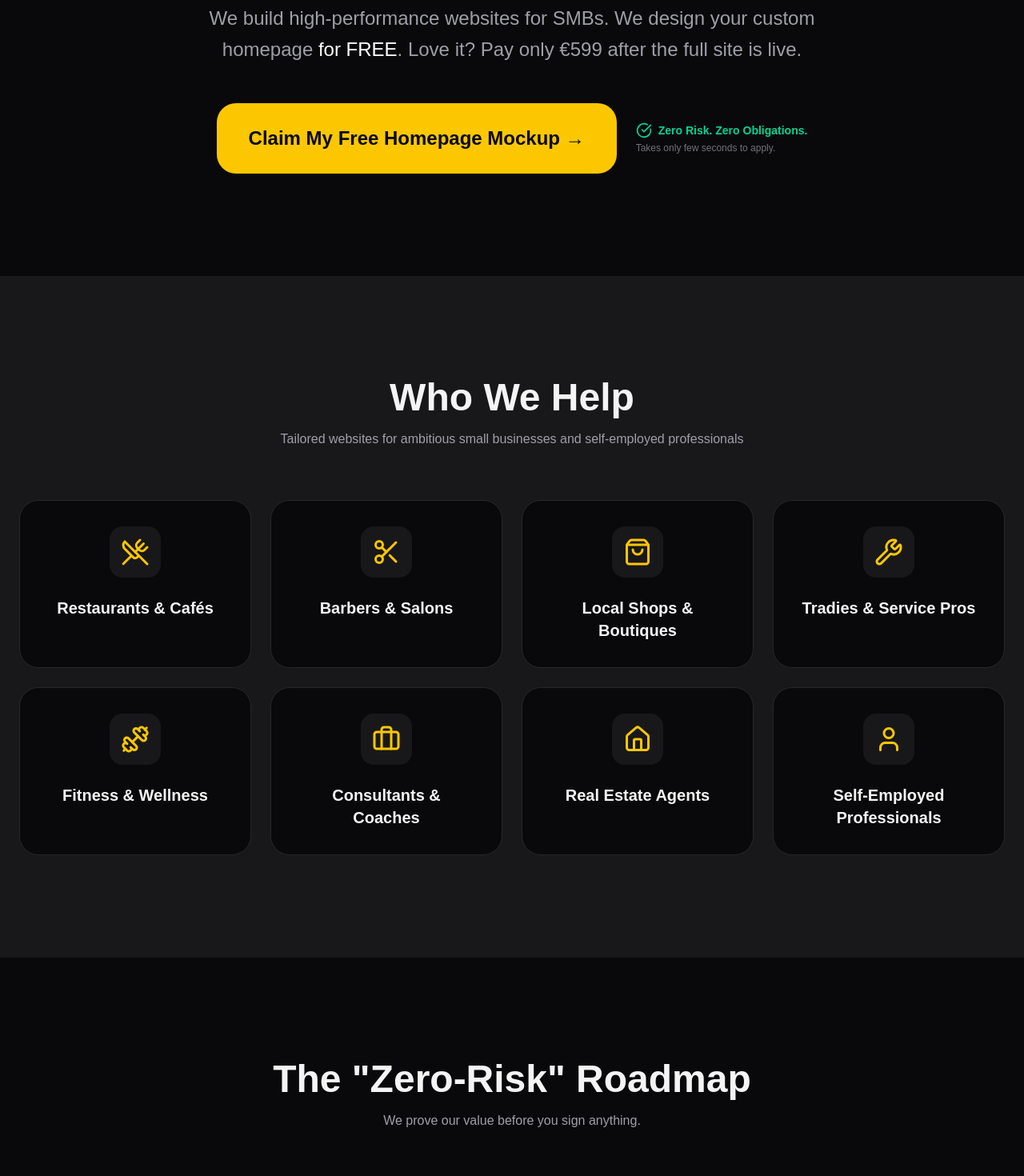
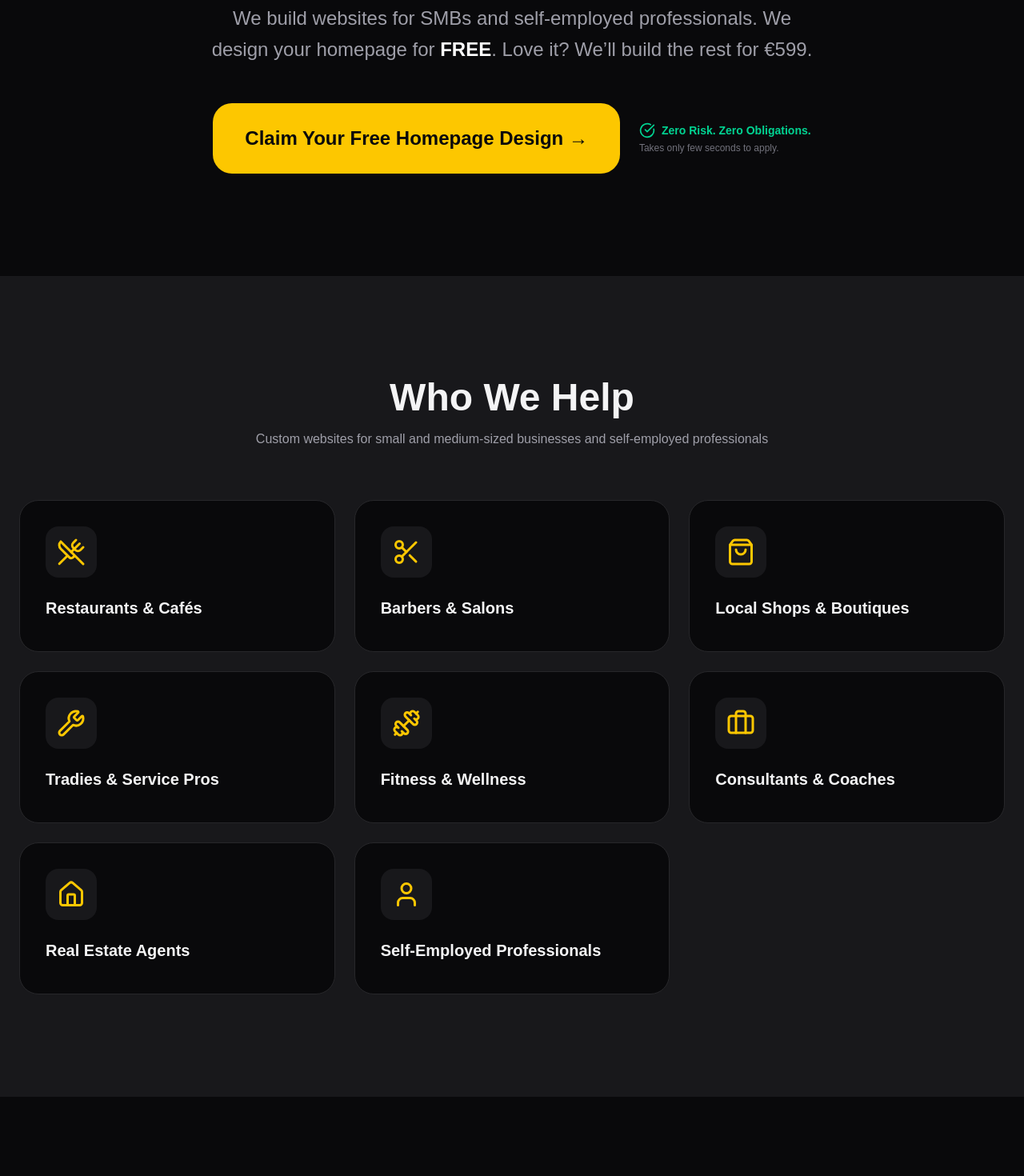
Before and after one commit to yurodesign/company_site, a Next.js app: page / in a window 1280 px wide. Shown: the part 460-1930 px from the top of the page at 80% size. Built offline with nearby package versions, Linux system fonts and the light colour scheme.

Commit message:
UI improvements

```diff
--- a/app/about/page.js
+++ /dev/null
@@ -1,133 +0,0 @@
-"use client";
-
-import React, { useState, useEffect } from "react";
-import Link from "next/link";
-import {
-  Zap,
-  Palette,
-  KeyRound,
-  CheckCircle,
-  Home,
-  User,
-  Briefcase,
-  ShoppingBag,
-  Scissors,
-  UtensilsCrossed,
-  Wrench,
-  Dumbbell,
-  Phone,
-  ChevronRight,
-  Menu,
-  X,
-} from "lucide-react";
-
-export default function NeluweHome() {
-  const [slotsLeft, setSlotsLeft] = useState(27);
-  const [isSubmitting, setIsSubmitting] = useState(false);
-  const [isMobileMenuOpen, setIsMobileMenuOpen] = useState(false);
-
-  useEffect(() => {
-    const interval = setInterval(() => {
-      setSlotsLeft((prev) => (prev > 6 ? prev - 1 : prev));
-    }, 11000);
-    return () => clearInterval(interval);
-  }, []);
-
-  const handleSubmit = async (e) => {
-    e.preventDefault();
-    setIsSubmitting(true);
-    await new Promise((resolve) => setTimeout(resolve, 1600));
-    alert(
-      "✅ Thank you! Your Free Homepage Mockup request has been received.\n\nWe'll deliver it within 48 hours.",
-    );
-    setIsSubmitting(false);
-    e.target.reset();
-    setIsMobileMenuOpen(false);
-  };
-
-  return (
-    <div className="bg-zinc-950 text-zinc-100 min-h-screen">
-      {/* Scarcity Bar */}
-      <div className="bg-yellow-400 text-zinc-950 py-3 text-center font-bold text-sm tracking-widest relative overflow-hidden">
-        <div className="absolute inset-0 from-transparent via-white/30 to-transparent animate-shimmer" />
-        🔥 ONLY {slotsLeft} FOUNDER SLOTS REMAINING AT €599 — 25% OFF
-      </div>
-
-      {/* Navbar */}
-      <nav className="sticky top-0 z-50 bg-zinc-950/95 backdrop-blur-lg border-b border-zinc-800">
-        {/* ... (Navbar remains the same) ... */}
-      </nav>
-
-      {/* HERO - unchanged */}
-
-      {/* PRICING SECTION - UPDATED */}
-      <section id="pricing" className="py-20 md:py-24 bg-zinc-900">
-        <div className="max-w-7xl mx-auto px-5 md:px-6 text-center">
-          <h2 className="text-4xl md:text-5xl font-bold mb-4">
-            Founder’s Special Launch Offer
-          </h2>
-          <p className="text-yellow-400 text-xl md:text-2xl mb-12">
-            First 50 clients only • <span className="line-through opacity-70">€799</span>
-          </p>
-
-          <div className="max-w-lg mx-auto bg-zinc-900 border-2 border-yellow-400 rounded-3xl p-8 md:p-12 relative overflow-hidden">
-            {/* Percentage Badge */}
-            <div className="absolute -top-4 -right-4 bg-red-500 text-white text-sm font-bold px-6 py-1.5 rounded-full rotate-12 shadow-lg">
-              25% OFF
-            </div>
-
-            <div className="text-6xl md:text-7xl font-bold text-white">
-              €599 <span className="text-2xl text-zinc-600 line-through font-medium">€799</span>
-            </div>
-            <p className="text-zinc-400 mt-1">one-time payment • Full 5-page website</p>
-
-            <ul className="mt-10 md:mt-12 space-y-4 text-left text-zinc-300 text-sm md:text-base">
-              {[
-                "Free homepage mockup",
-                "Complete 5-page site",
-                "1 year free domain",
-                "Free hosting",
-                "Mobile responsive design",
-                "Contact form",
-                "SEO optimized",
-                "No monthly maintenance fee",
-                "Full code ownership",
-                "Pay only after launch",
-              ].map((item) => (
-                <li key={item} className="flex items-center gap-3">
-                  <CheckCircle className="text-yellow-400 flex-shrink-0" />{" "}
-                  {item}
-                </li>
-              ))}
-            </ul>
-
-            <div className="mt-6 text-xs text-zinc-500 text-left">
-              <strong>Maintenance:</strong> No monthly fees. Need an update, new page, or changes?
-              We’ll do it on a simple pay-as-you-go basis.
-            </div>
-
-            <Link
-              href="#contact"
-              className="mt-12 md:mt-14 block w-full py-6 bg-yellow-400 text-zinc-950 font-semibold text-xl md:text-2xl rounded-3xl hover:bg-yellow-300 transition-all"
-            >
-              Secure My €599 Slot
-            </Link>
-          </div>
-        </div>
-      </section>
-
-      {/* FOOTER - Updated */}
-      <footer className="bg-zinc-900 py-16 px-5 text-center border-t border-zinc-800">
-        <div className="flex justify-center items-center gap-3 mb-8">
-          <span className="text-4xl font-bold">Yuro<span className="text-yellow-400">Design</span></span>
-        </div>
-        <p className="text-zinc-500">
-          © 2026 YuroDesign • Professional Websites for Europe &amp; USA
-        </p>
-        <p className="text-xs text-zinc-600 mt-3">
-          One-time payment • Full ownership • No monthly fees • Pay-as-you-go maintenance
-        </p>
-      </footer>
-    </div>
-  );
-}
--- a/app/page.js
+++ b/app/page.js
@@ -1,6 +1,6 @@
 "use client";
 
-import React, { useState, useEffect } from "react";
+import React, { useState } from "react";
 import Link from "next/link";
 import {
   Zap,
@@ -16,9 +16,9 @@ import {
   Wrench,
   Dumbbell,
   Phone,
-  ChevronRight,
   Menu,
   X,
+  Mail,
 } from "lucide-react";
 
 export default function NeluweHome() {
@@ -31,7 +31,7 @@ export default function NeluweHome() {
     setIsSubmitting(true);
     await new Promise((resolve) => setTimeout(resolve, 1600));
     alert(
-      "✅ Thank you! Your Free Homepage Mockup request has been received.\n\nWe'll deliver it within 48 hours.",
+      "✅ Thank you! Your Free Homepage Mockup request has been received.\n\nWe’ll deliver it within 48 hours.",
     );
     setIsSubmitting(false);
     e.target.reset();
@@ -90,7 +90,7 @@ export default function NeluweHome() {
             href="#contact"
             className="hidden md:block px-8 py-4 bg-yellow-400 hover:bg-yellow-300 text-zinc-950 font-semibold rounded-full transition-all"
           >
-            Claim Free Mockup
+            Claim Free Design
           </Link>
 
           {/* Mobile Menu Button */}
@@ -159,9 +159,10 @@ export default function NeluweHome() {
           </h1>
 
           <p className="text-lg md:text-xl lg:text-2xl text-zinc-400 max-w-3xl mx-auto mb-12 leading-relaxed">
-            We build high-performance websites for SMBs. We design your custom
-            homepage <span className="text-white">for FREE</span>. Love it? Pay
-            only €599 after the full site is live.
+            We build websites for SMBs and self-employed professionals. We
+            design your homepage for
+            <span className="text-white font-semibold"> FREE</span>. Love it?
+            We’ll build the rest for €599.
           </p>
 
           <div className="flex flex-col md:flex-row items-center justify-center gap-6">
@@ -169,7 +170,7 @@ export default function NeluweHome() {
               href="#contact"
               className="px-10 py-6 md:py-7 bg-yellow-400 hover:bg-yellow-300 text-zinc-950 font-semibold text-xl md:text-2xl rounded-3xl transition-all hover:scale-105 w-full md:w-auto"
             >
-              Claim My Free Homepage Mockup →
+              Claim Your Free Homepage Design →
             </Link>
 
             <div className="text-left mt-4 md:mt-0">
@@ -191,31 +192,62 @@ export default function NeluweHome() {
             Who We Help
           </h2>
           <p className="text-center text-zinc-400 mb-16 max-w-2xl mx-auto">
-            Tailored websites for ambitious small businesses and self-employed
-            professionals
+            Custom websites for small and medium-sized businesses and
+            self-employed professionals
           </p>
 
-          <div className="grid grid-cols-2 md:grid-cols-4 gap-2 md:gap-6">
+          <div className="grid md:grid-cols-2 lg:grid-cols-3 gap-6">
             {[
-              { title: "Restaurants & Cafés", icon: UtensilsCrossed },
-              { title: "Barbers & Salons", icon: Scissors },
-              { title: "Local Shops & Boutiques", icon: ShoppingBag },
-              { title: "Tradies & Service Pros", icon: Wrench },
-              { title: "Fitness & Wellness", icon: Dumbbell },
-              { title: "Consultants & Coaches", icon: Briefcase },
-              { title: "Real Estate Agents", icon: Home },
-              { title: "Self-Employed Professionals", icon: User },
+              {
+                title: "Restaurants & Cafés",
+                icon: UtensilsCrossed,
+                desc: "Menus, bookings & delivery",
+              },
+              {
+                title: "Barbers & Salons",
+                icon: Scissors,
+                desc: "Online booking & portfolios",
+              },
+              {
+                title: "Local Shops & Boutiques",
+                icon: ShoppingBag,
+                desc: "Showcase products & sell online",
+              },
+              {
+                title: "Tradies & Service Pros",
+                icon: Wrench,
+                desc: "Get more local leads",
+              },
+              {
+                title: "Fitness & Wellness",
+                icon: Dumbbell,
+                desc: "Class schedules & memberships",
+              },
+              {
+                title: "Consultants & Coaches",
+                icon: Briefcase,
+                desc: "Build credibility & book clients",
+              },
+              {
+                title: "Real Estate Agents",
+                icon: Home,
+                desc: "Property listings & contact forms",
+              },
+              {
+                title: "Self-Employed Professionals",
+                icon: User,
+                desc: "Professional portfolio sites",
+              },
             ].map((item, i) => (
               <div
                 key={i}
-                className="bg-zinc-950 border border-zinc-800 hover:border-yellow-400 p-6 md:p-8 rounded-3xl text-center transition-all hover:scale-105 group"
+                className="bg-zinc-950 border border-zinc-800 hover:border-yellow-400 p-8 rounded-3xl transition-all hover:-translate-y-2 group"
               >
-                <div className="w-14 h-14 md:w-16 md:h-16 mx-auto bg-zinc-900 rounded-2xl flex items-center justify-center mb-6 group-hover:scale-110 transition-transform">
-                  <item.icon className="w-8 h-8 md:w-9 md:h-9 text-yellow-400" />
+                <div className="w-16 h-16 bg-zinc-900 rounded-2xl flex items-center justify-center mb-6 group-hover:bg-yellow-400 transition-colors">
+                  <item.icon className="w-9 h-9 text-yellow-400 group-hover:text-zinc-950 transition-colors" />
                 </div>
-                <h4 className="font-semibold text-lg md:text-xl">
-                  {item.title}
-                </h4>
+                <h4 className="font-semibold text-xl mb-2">{item.title}</h4>
+                {/* <p className="text-zinc-500 text-sm">{item.desc}</p> */}
               </div>
             ))}
           </div>
@@ -229,7 +261,7 @@ export default function NeluweHome() {
             The "Zero-Risk" Roadmap
           </h2>
           <p className="text-center text-zinc-400 mb-16">
-            We prove our value before you sign anything.
+            See your website before spending a cent.
           </p>
 
           <div className="grid grid-cols-1 sm:grid-cols-2 md:grid-cols-5 gap-6">
@@ -254,7 +286,11 @@ export default function NeluweHome() {
                 title: "Build & Launch",
                 desc: "Full site live in 7 days",
               },
-              { step: "05", title: "Pay €599", desc: "Only after you love it" },
+              {
+                step: "05",
+                title: "Pay €599",
+                desc: "After you approve everything",
+              },
             ].map((item) => (
               <div
                 key={item.step}
@@ -339,22 +375,22 @@ export default function NeluweHome() {
               {
                 icon: Zap,
                 title: "Blazing Fast",
-                desc: "High performance architecture",
+                desc: "Optimized for speed and performance",
               },
               {
                 icon: Palette,
                 title: "Custom Design",
-                desc: "Unique & elegant for your brand",
+                desc: "Unique to your brand. Zero templates",
               },
               {
                 icon: KeyRound,
                 title: "You Own Everything",
-                desc: "Full source code + no subscriptions",
+                desc: "Full source code. No recurring fees",
               },
               {
                 icon: CheckCircle,
-                title: "Perfect SEO",
-                desc: "Lighthouse HIGH scores",
+                title: "SEO Optimized",
+                desc: "Built for top search rankings",
               },
             ].map((item) => (
               <div key={item.title} className="text-center group">
@@ -374,59 +410,75 @@ export default function NeluweHome() {
       </section>
 
       {/* PRICING */}
-      <section id="pricing" className="py-20 md:py-24 bg-zinc-900">
-        <div className="max-w-7xl mx-auto px-5 md:px-6 text-center">
-          <h2 className="text-4xl md:text-5xl font-bold mb-4">
+      <section id="pricing" className="py-20 bg-zinc-900">
+        <div className="max-w-7xl mx-auto px-5 text-center">
+          <h2 className="text-4xl md:text-5xl font-bold mb-4 tracking-tight text-white">
             Founder’s Special Launch Offer
           </h2>
-          <p className="text-yellow-400 text-xl md:text-2xl mb-12">
-            First 50 clients only • Regular price €799
+          <p className="text-yellow-400 text-xl md:text-2xl font-medium mb-12">
+            Limited to the first 50 clients • Save €200 Today
           </p>
 
-          <div className="relative max-w-lg mx-auto bg-zinc-900 border-2 border-yellow-400 rounded-3xl p-8 md:p-12">
-            {/* Percentage Badge */}
-            <div className="absolute -top-1.5 -right-6 bg-red-500 text-white text-sm font-bold px-6 py-1.5 rounded-full rotate-20 shadow-lg">
+          <div className="relative max-w-lg mx-auto bg-zinc-900 border-2 border-yellow-400 rounded-3xl p-8 md:p-12 shadow-2xl">
+            {/* Badge */}
+            <div className="absolute -top-4 -right-4 bg-red-600 text-white text-sm font-bold px-6 py-2 rounded-full rotate-12 shadow-xl border-2 border-zinc-900">
               25% OFF
             </div>
-            <div className="text-6xl md:text-7xl font-bold text-white">
-              €599{" "}
-              <span className="text-2xl text-zinc-600 line-through font-medium">
-                €799
+
+            <div className="flex items-baseline justify-center gap-3">
+              <span className="text-6xl md:text-7xl font-bold text-white">
+                €599
               </span>
+              <span className="text-2xl text-zinc-500 line-through">€799</span>
             </div>
-            <p className="text-zinc-400">
-              one-time payment • Full 5-page website
+
+            <p className="text-zinc-400 mt-2">
+              One-time payment • Full 4-page website
             </p>
 
-            <ul className="mt-10 md:mt-12 space-y-4 text-left text-zinc-300 text-sm md:text-base">
+            <ul className="mt-10 space-y-4 text-left text-zinc-300">
               {[
-                "Free homepage mockup",
-                "Complete 5-page site",
-                "1 year free domain ",
-                "Free hosting",
-                "Mobile responsive design",
-                "Contact form",
-                "SEO",
-                "No monthly maintenance fee",
-                "Full code ownership",
-                "Pay only after launch",
+                "Free homepage design (Pay only if you love it)",
+                "Up to 4 pages (Eg. Home, About, Services, Contact)",
+                "1 year free domain",
+                "Free website hosting",
+                "Fully Mobile-Responsive Design",
+                "Integrated Contact Forms",
+                "On-Page SEO Optimization",
+                "No monthly fees or hidden costs",
+                "You own 100% of the website code",
+                "Pay nothing until the site is ready",
               ].map((item) => (
-                <li key={item} className="flex items-center gap-3">
-                  <CheckCircle className="text-yellow-400" /> {item}
+                <li key={item} className="flex items-start gap-3">
+                  <CheckCircle
+                    className="text-yellow-400 shrink-0 mt-1"
+                    size={18}
+                  />
+                  <span className="text-sm md:text-base">{item}</span>
                 </li>
               ))}
             </ul>
-            <p className="mt-6 text-xs text-zinc-500 text-left">
-              <strong>Maintenance:</strong> No monthly fees. Need an update, new
-              page, or changes? We’ll do it on a simple pay-as-you-go basis.
-            </p>
+
+            <div className="mt-8 p-5 bg-zinc-800/40 rounded-2xl border border-zinc-800">
+              <p className="text-xs text-zinc-400 text-left leading-relaxed">
+                <strong className="text-zinc-200 text-sm block mb-1">
+                  No Subscriptions
+                </strong>
+                We don’t charge monthly fees. If you need changes later, just
+                pay for what you need. Simple.
+              </p>
+            </div>
 
             <Link
               href="#contact"
-              className="mt-12 md:mt-14 block w-full py-6 bg-yellow-400 text-zinc-950 font-semibold text-xl md:text-2xl rounded-3xl hover:bg-yellow-300 transition-all"
+              className="mt-10 block w-full py-5 bg-yellow-400 text-zinc-950 font-bold text-xl rounded-2xl hover:bg-yellow-300 transition-all"
             >
               Secure My Slot
             </Link>
+
+            <p className="mt-4 text-zinc-500 text-sm">
+              No upfront payment needed
+            </p>
           </div>
         </div>
       </section>
@@ -436,18 +488,39 @@ export default function NeluweHome() {
         <div className="max-w-7xl mx-auto px-5 md:px-6 grid md:grid-cols-2 gap-12 md:gap-20">
           <div>
             <h2 className="text-5xl md:text-6xl font-black tracking-tighter leading-tight mb-8">
-              Ready to <br /> launch?
+              Ready to <br /> See Your Website?
             </h2>
             <p className="text-zinc-400 text-lg md:text-xl leading-relaxed mb-12">
-              Get your free custom homepage mockup in 48 hours. No payment, no
+              Get your free homepage design in 48 hours. No payment. No
               obligation.
             </p>
+            {/* Contact Info */}
+            <div className="space-y-6">
+              <a
+                href="tel:+353872741779"
+                className="flex items-center gap-4 text-white font-medium hover:text-yellow-400 transition-colors group"
+              >
+                <div className="w-12 h-12 bg-zinc-900 rounded-2xl flex items-center justify-center text-yellow-400 group-hover:scale-110 transition-transform">
+                  <Phone size={24} />
+                </div>
+                <div>
+                  <p className="text-sm text-zinc-500">Whatsapp / Call us</p>
+                  <p>+353 87 274 1779</p>
+                </div>
+              </a>
 
-            <div className="flex items-center gap-4 text-white font-bold">
-              <div className="w-12 h-12 bg-zinc-900 rounded-2xl flex items-center justify-center text-yellow-400">
-                <Phone />
-              </div>
-              +353 87 274 1779
+              <a
+                href="mailto:hello@yurodesign.com"
+                className="flex items-center gap-4 text-white font-medium hover:text-yellow-400 transition-colors group"
+              >
+                <div className="w-12 h-12 bg-zinc-900 rounded-2xl flex items-center justify-center text-yellow-400 group-hover:scale-110 transition-transform">
+                  <Mail size={24} />
+                </div>
+                <div>
+                  <p className="text-sm text-zinc-500">Email us</p>
+                  <p>hello@yurodesign.com</p>
+                </div>
+              </a>
             </div>
           </div>
 
@@ -481,10 +554,11 @@ export default function NeluweHome() {
             />
             <button
               disabled={isSubmitting}
-              className="w-full py-6 bg-yellow-400 text-zinc-950 font-black text-xl rounded-2xl hover:bg-yellow-300 transition-all flex items-center justify-center gap-2 disabled:opacity-70"
+              className="w-full cursor-pointer py-6 bg-yellow-400 text-zinc-950 font-black text-xl rounded-2xl hover:bg-yellow-300 transition-all flex items-center justify-center gap-2 disabled:opacity-70"
             >
-              {isSubmitting ? "Sending..." : "Claim My Free Mockup"}
-              {!isSubmitting && <ChevronRight size={22} />}
+              {isSubmitting
+                ? "Sending..."
+                : "Claim Your Free Homepage Design →"}
             </button>
           </form>
         </div>
@@ -501,7 +575,7 @@ export default function NeluweHome() {
           </span>
         </div>
         <p className="text-zinc-500">
-          © 2026 Neluwe • Professional Websites for Europe &amp; USA
+          © 2026 YuroDesign • Professional Websites for Europe &amp; USA
         </p>
         <p className="text-xs text-zinc-600 mt-3">
           One-time payment • Full ownership • No monthly fees
```
